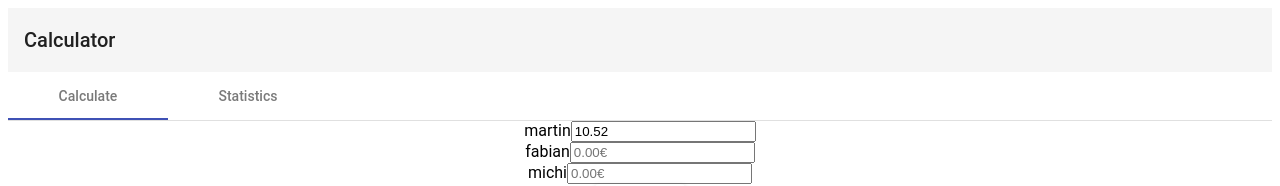
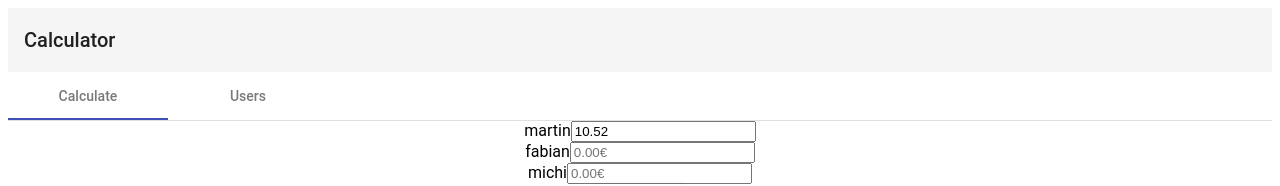
Before and after one commit to schrer/WhoOwesMe, an Angular app in the folder Client/: page /calculator in a window 1280 px wide. Shown: the top 186 px of the page. Built offline with nearby package versions, Linux system fonts and the light colour scheme.

Commit message:
Client: calc-functionality created

```diff
--- a/Client/src/app/app-routing.module.ts
+++ b/Client/src/app/app-routing.module.ts
@@ -4,7 +4,7 @@ import {RouterModule, Routes} from '@angular/router';
 import {AppComponent} from './app.component';
 import {CalculatorComponent} from './components/calculator.component';
 const routes: Routes = [
-  {path: '', component: CalculatorComponent},
+  {path: '', redirectTo: '/calculator', pathMatch: 'full'},
   {path: 'calculator', component: CalculatorComponent},
   {path: '**', redirectTo: '/calculator', pathMatch: 'full'}
 ];
--- a/Client/src/app/components/calculator.component.ts
+++ b/Client/src/app/components/calculator.component.ts
@@ -54,8 +54,8 @@ export class CalculatorComponent implements OnInit {
     console.log('sum: ' + sum + ' mean: ' + mean);
 
     // Aufteilung in "Schuldner" und "Gläubiger"
-    const inDebt = diff.filter(elem => elem.amount < 0).sort(function (a, b) {return Math.abs(b.amount) - Math.abs(a.amount);});
-    const creditor = diff.filter(elem => elem.amount > 0).sort(function (a, b) {return Math.abs(b.amount) - Math.abs(a.amount);});
+    const inDebt = diff.filter(elem => elem.amount < 0).sort(function (a, b) {return Math.abs(b.amount) - Math.abs(a.amount); });
+    const creditor = diff.filter(elem => elem.amount > 0).sort(function (a, b) {return Math.abs(b.amount) - Math.abs(a.amount); });
 
     // Negative Werte der "Schuldner ins positive kehren"
     inDebt.forEach(elem => elem.amount = elem.amount * (-1));
--- a/Client/src/app/components/views/calculator.component.html
+++ b/Client/src/app/components/views/calculator.component.html
@@ -9,7 +9,7 @@
     </div>
     <button mat-raised-button type="button" (click)="calculate()">Calculate</button>
   </mat-tab>
-  <mat-tab label="Statistics">
+  <mat-tab label="Users">
     <h1>Some more tab content</h1>
   </mat-tab>
 </mat-tab-group>
```
